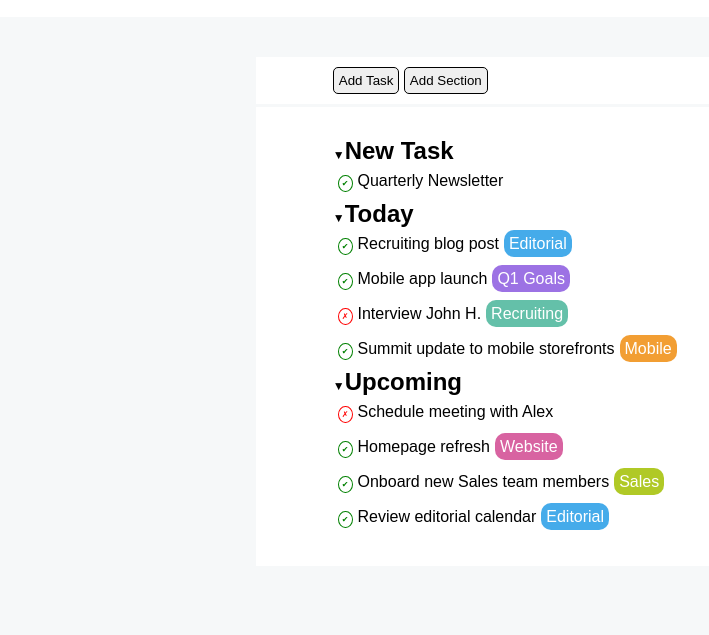
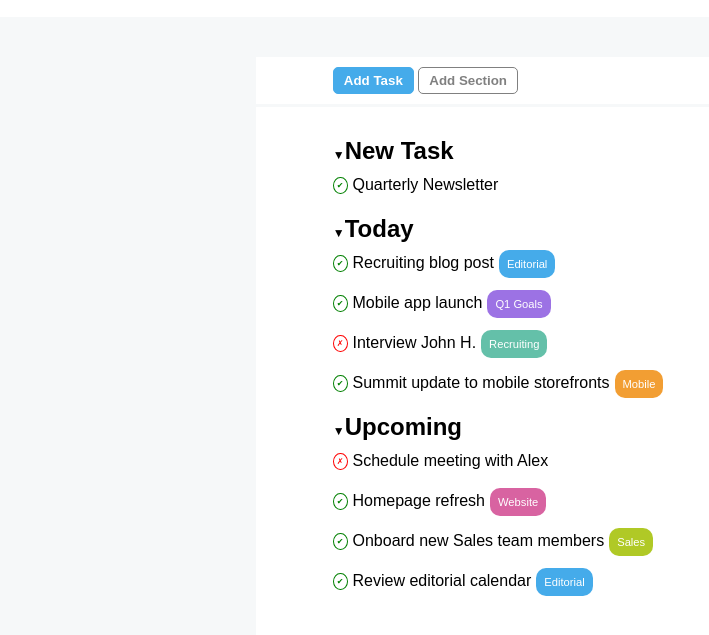
Before and after one commit to AlexViti/html-css-toboolist, a plain HTML site: page index.html in a window 1280 px wide. Shown: the part 75-710 px from the top of the page, without its empty margins (0-709 px from the left). Drawn offline with Linux system fonts and the light colour scheme.

Commit message:
css - vertical alignment and line height

```diff
--- a/css/style.css
+++ b/css/style.css
@@ -48,9 +48,27 @@ main {
 
 button {
 	border: 1px solid;
-	padding: 5px;
+	padding: 5px 10px;
 	border-radius: 5px;
+	font-weight: bold;
 }
+
+.btn-task {
+	color: white;
+	background-color: #45abea;
+	border-color: #45abea;
+}
+
+.btn-section {
+	color: grey;
+	background-color: white;
+	border-color: grey;
+}
+
+section {
+	margin-bottom: 10px;
+}
+
 section>h2::before {
 	content: '\25BC';
 	font-size: 0.5em;
@@ -58,7 +76,8 @@ section>h2::before {
 
 ul {
 	list-style: none;
-	line-height: 2em;
+	line-height: 2.5;
+	vertical-align: middle;
 }
 
 .done::before, .not-done::before {
@@ -69,7 +88,8 @@ ul {
 	width: 10px;
 	text-align: center;
 	font-size: 0.5em;
-	margin: 5px;
+	margin-right: 5px;
+	vertical-align: middle;
 }
 
 .done::before {
@@ -87,8 +107,10 @@ ul {
 .tag-editorial::after, .tag-q1::after, .tag-recruiting::after, .tag-mobile::after, .tag-website::after, .tag-sales::after {
 	color: white;
 	border-radius: 10px;
-	padding: 5px;
+	padding: 8px;
 	margin-left: 5px;
+	font-size: 0.7em;
+	vertical-align: middle;
 }
 
 .tag-editorial::after {
```
